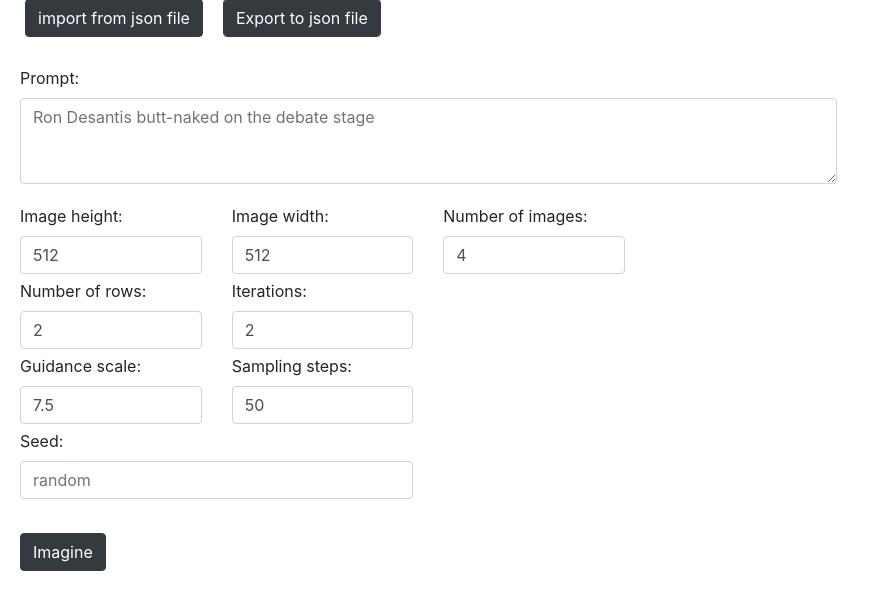
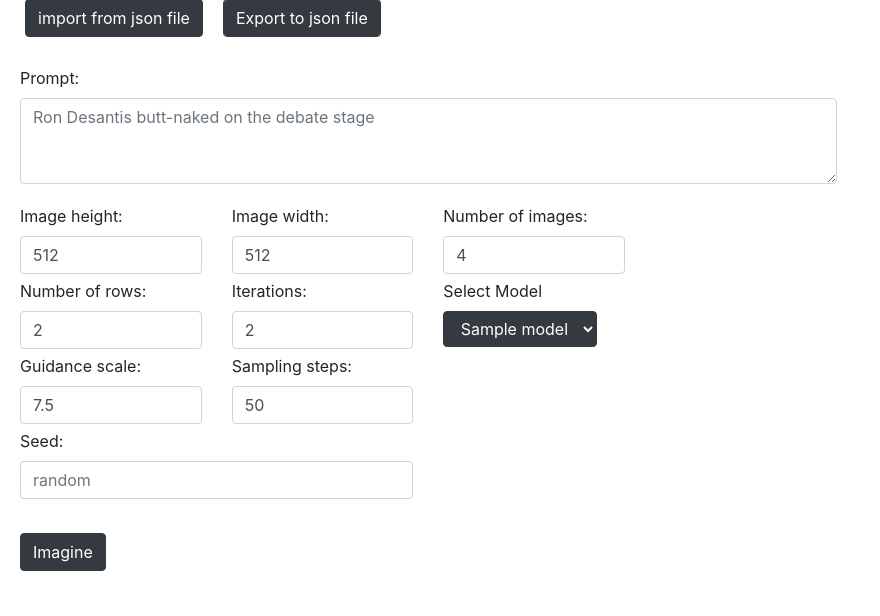
Before and after one commit to Char36/stable-diffusion-flask, a Flask app: template app/templates/index.html in a window 1280 px wide. Shown: the part 125-741 px from the top of the page, without its empty margins (0-880 px from the left). Run offline with Flask 2, Linux system fonts and the light colour scheme; the template is opened without the code that fills it: most values are stand-ins (such as "Sample title", 1, 10 or a date in 2020); parts of the project's set-up code (start-up, migrations or seed data) failed here and were passed over; some libraries are stand-ins or nearby versions.

Commit message:
Add model selection

```diff
--- a/app/main.py
+++ b/app/main.py
@@ -2,9 +2,12 @@
 from flask import Flask, request, jsonify, send_file, render_template
 from optimizedSD.arguments import Arguments
 from flask_accept import accept
-from optimizedSD.optimized_txt2img import StableDiffusion
+from os import listdir
+from os.path import isfile, join
+from optimizedSD.optimized_txt2img import StableDiffusionTxt2Img
 
-model = StableDiffusion()
+models_path = 'models/ldm/stable-diffusion-v1/'
+model = StableDiffusionTxt2Img()
 app = Flask(__name__)
 
 generating = False
@@ -26,7 +29,8 @@
 
 @app.route("/", methods=['GET'])
 def index():
-    return render_template('index.html')
+    models = [f for f in listdir(models_path) if isfile(join(models_path, f)) and f.endswith('.ckpt')]
+    return render_template('index.html', models=models)
 
 
 @app.route("/imagine", methods=['POST'])
@@ -40,6 +44,7 @@
     """
 
     global generating
+    global model
 
     if generating:
         return error('text-to-image operation is already running')
@@ -62,6 +67,7 @@
     """ Route for streaming a single image result """
 
     global generating
+    global model
 
     if generating:
         return error('text-to-image operation is already running')
--- a/app/optimizedSD/arguments.py
+++ b/app/optimizedSD/arguments.py
@@ -5,6 +5,7 @@
 
 @dataclass
 class Arguments:
+    model: str
     prompt: str
     from_file: bool = False
     outdir: str = "outputs/txt2img-samples"
--- a/app/optimizedSD/optimized_txt2img.py
+++ b/app/optimizedSD/optimized_txt2img.py
@@ -3,6 +3,7 @@
 import time
 from contextlib import nullcontext
 from itertools import islice
+from os.path import join
 from random import randint
 
 import numpy as np
@@ -19,7 +20,8 @@
 from optimizedSD.optimUtils import split_weighted_subprompts, logger
 from optimizedSD.arguments import Arguments
 
-DEFAULT_CKPT = "models/ldm/stable-diffusion-v1/model.ckpt"
+CKPT_PATH = "models/ldm/stable-diffusion-v1/"
+DEFAULT_CKPT = "v1-5-pruned.ckpt"
 
 # from samplers import CompVisDenoiser
 logging.set_verbosity_error()
@@ -39,7 +41,7 @@
     return sd
 
 
-class StableDiffusion:
+class StableDiffusionTxt2Img:
     def __init__(self):
         self.config = OmegaConf.load("optimizedSD/v1-inference.yaml")
 
@@ -53,7 +55,9 @@
         # Logging
         logger(vars(opt), log_csv="logs/txt2img_logs.csv")
 
-        sd = load_model_from_config(DEFAULT_CKPT)
+        ckpt_path = join(CKPT_PATH, opt.model or DEFAULT_CKPT)
+
+        sd = load_model_from_config(ckpt_path)
         li, lo = [], []
         for key, value in sd.items():
             sp = key.split(".")
--- a/app/static/js/index.js
+++ b/app/static/js/index.js
@@ -14,6 +14,7 @@
     const iterations = $('#iterations').val();
     const guidanceScale = $('#guidance-scale').val();
     const samplingSteps = $('#sampling-steps').val();
+    const modelName = $('#model-select').val();
 
     setIsLoading(true);
 
@@ -21,6 +22,8 @@
     const seed = seedValue
         ? seedValue
         : null;
+
+    console.log(modelName)
 
     const requestData = {
         prompt: prompt,
@@ -31,7 +34,8 @@
         n_iter: parseInt(iterations),
         seed: parseInt(seed),
         scale: parseInt(guidanceScale),
-        ddim_steps: parseInt(samplingSteps)
+        ddim_steps: parseInt(samplingSteps),
+        model: modelName
     };
 
     $.ajax({
@@ -75,6 +79,7 @@
     $('#seed').attr('disabled', isLoading);
     $('#guidance-scale').attr('disabled', isLoading);
     $('#sampling-steps').attr('disabled', isLoading);
+    $('#model-select').attr('disabled', isLoading);
 
     if (isLoading) {
         $('#imagine-text').val("Loading...");
--- a/app/templates/index.html
+++ b/app/templates/index.html
@@ -73,6 +73,14 @@
                 <label for="iterations">Iterations:</label>
                 <input class="form-control" type="number" id="iterations" name="iterations" value="2">
             </div>
+            <div class="col-md-2">
+                <label for="model-select">Select Model</label>
+                <select class="btn btn-dark dropdown-toggle" type="button" id="model-select" data-toggle="dropdown" aria-haspopup="true" aria-expanded="false">
+                    {% for model in models %}
+                    <option class="dropdown-item" value="{{ model }}">{{ model }}</option>
+                    {% endfor %}
+                </select>
+            </div>
         </div>
         <div class="row">
             <div class="col-md-2">
```
